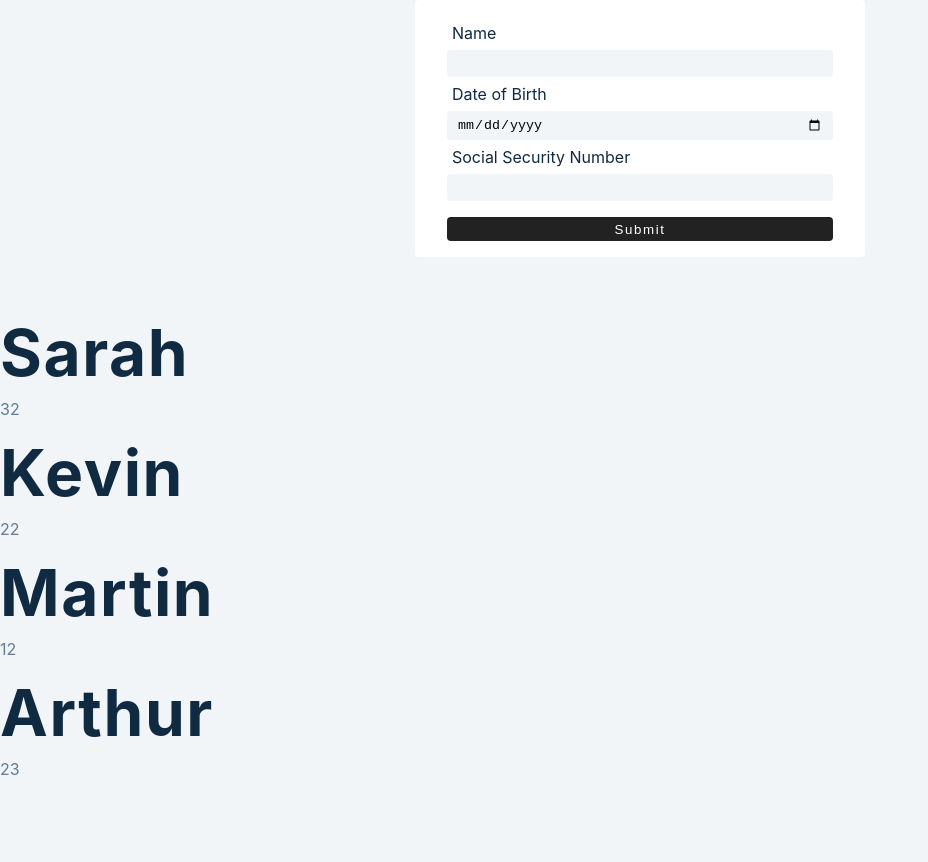
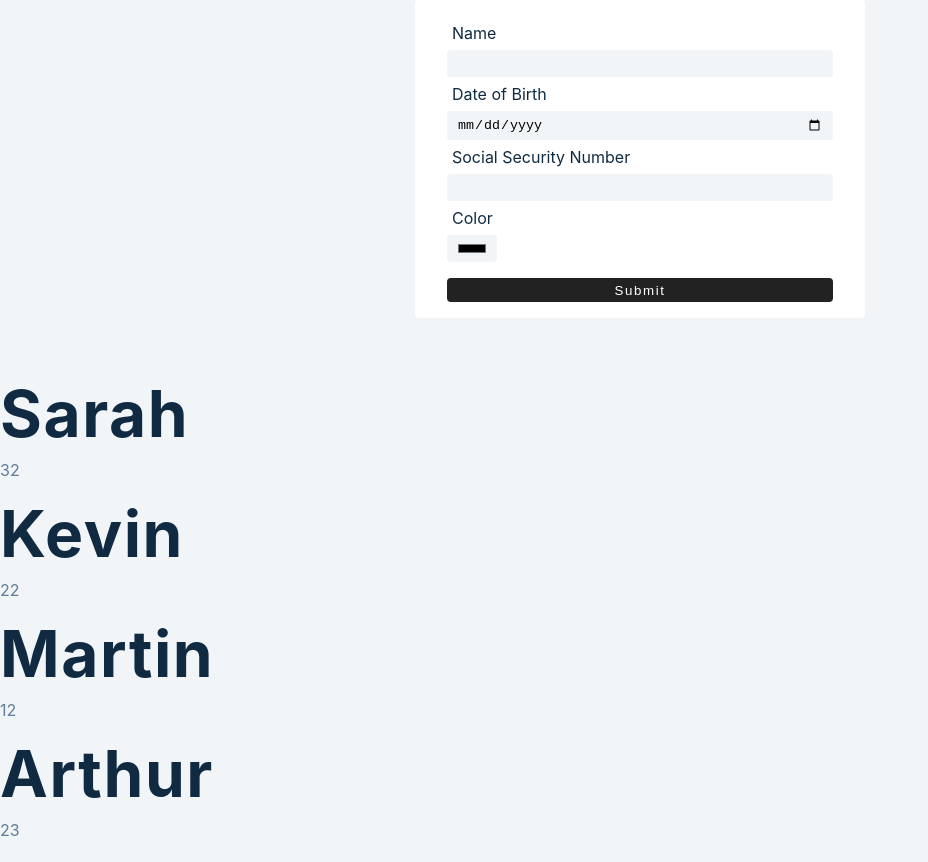
Before and after one commit to Matt-Hamilton-GitHub/labratory, a React (Create React App) app: page / in a window 1280 px wide. Shown: the whole page, without its empty margins (0-928 px from the left). Before the commit the page ends 801 px from the top, so only its background shows below. Built offline with nearby package versions, Linux system fonts and the light colour scheme.

Commit message:
color input added

```diff
--- a/src/assets/props/AppFrom.js
+++ b/src/assets/props/AppFrom.js
@@ -2,26 +2,29 @@ import {useState} from  'react'
 
 function AppForm () {
 
+
 const [dob, setDOB] = useState('')
 const [name, setName] = useState('')
 const [ssn, setSSN] = useState('')
+const [color, setColor] = useState('')
 const [email, setEmail] = useState('')
 const [isInputError, setInputError] = useState(false)
 
 const [users,setUsers] = useState([])
-console.log(`${name} ${dob} ${ssn}`);
+console.table(users);
 
 const handleSubmit = (e)=>{
     e.preventDefault()
     console.log();
-    let newUser = {id: new Date().getTime(),name: name,dob:dob,ssn:ssn}
+    let newUser = {id: new Date().getTime(),name: name,dob:dob,ssn:ssn, color: color}
 
 
-    if(name && ssn && dob){
+    if(name && ssn && dob && color){
         setUsers([...users,newUser])
         setDOB('');
         setName('');
         setSSN('');
+        setColor('')
         console.log(users);
     }else{
         setInputError(true)
@@ -29,7 +32,7 @@ const handleSubmit = (e)=>{
         {
 
             setInputError(false)
-        },4000)
+        },3000)
 }
 
 }
@@ -67,6 +70,14 @@ const handleSubmit = (e)=>{
         value={ssn}
         onChange={(e)=>{setSSN(e.target.value)}} />
 
+        <label >Color</label>
+        <input
+        type='color'
+        name='color'
+        value={color}
+        onChange={(e)=>{setColor(e.target.value)}} />
+
+
         <button>Submit</button>
     </form>
 
```
Also changed, not shown: 1 other file (tests, documents, lock files or other folders).
